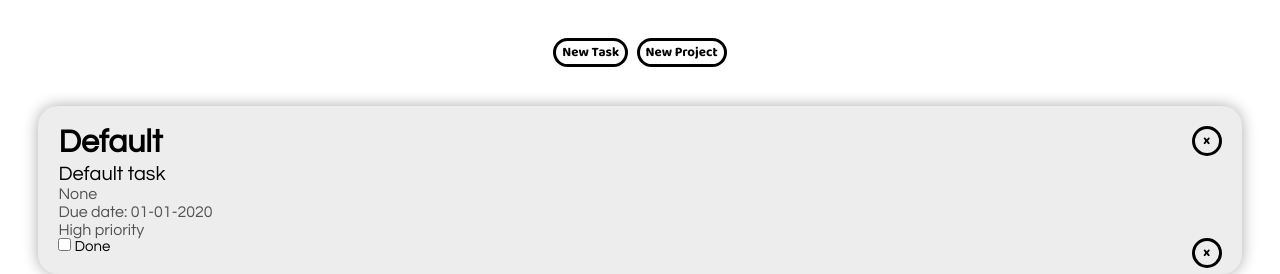
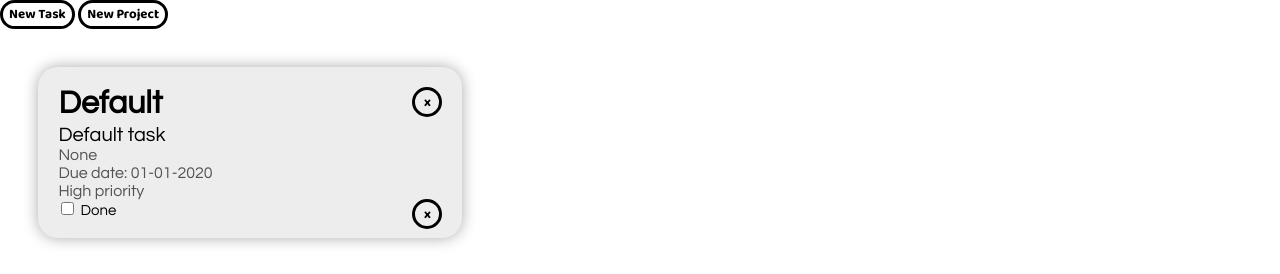
Before and after one commit to niconap/to-do-app, a plain HTML site: page index.html in a window 1280 px wide. Shown: the top 274 px of the page. Drawn offline with Linux system fonts and the light colour scheme.

Commit message:
Change size of project container

```diff
--- a/style.css
+++ b/style.css
@@ -30,6 +30,7 @@ button:hover {
     color: white;
     cursor: pointer;
 }
+
 label {
     font-size: 15px;
 }
@@ -40,6 +41,8 @@ label {
     padding: 20px;
     border-radius: 20px;
     box-shadow: 0px 0px 15px 0px rgba(171,171,171,1);
+    max-width: 30%;
+    text-align: left;
 }
 
 .tasktitle {
@@ -71,7 +74,6 @@ label {
     color: white;
     cursor: pointer;
 }
-}
 
 .project input {
     margin: 3px;
@@ -83,6 +85,9 @@ label {
     margin-top: 1%;
     text-align: center;
 }
+
+#content {
+    text-align: center;
 
 #alert {
     color: red;
```
